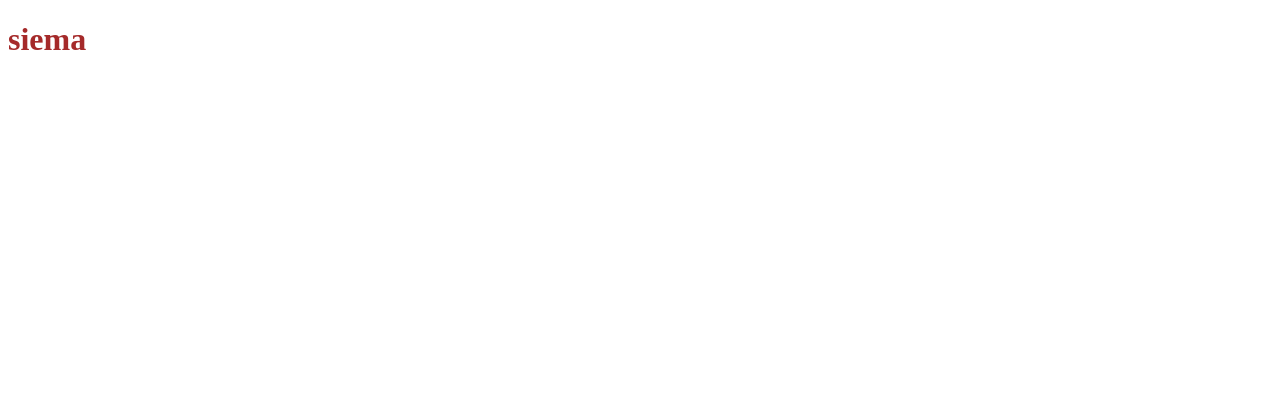
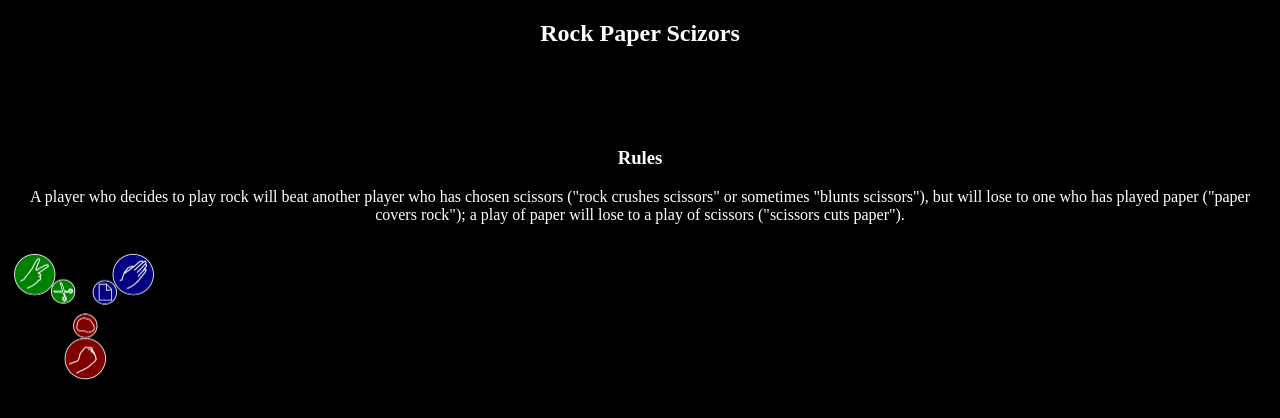
Before and after one commit to KoFi2137/Rock-Paper-Scizors, a website: page index.html in a window 1280 px wide. Drawn offline with Linux system fonts and the light colour scheme.

Commit message:
rules section

```diff
--- a/css/style.css
+++ b/css/style.css
@@ -1,3 +1,17 @@
-h1 {
-    color: brown;
+body {
+    background-color: black;
 }
+#top h1 {
+    color: white;
+    text-align: center;
+}
+#rules {
+    margin-top: 100px;
+}
+#rules h3, p {
+    color: white;
+    text-align: center;
+}
+#fota1 {
+    width: 150px;
+}
--- a/index.html
+++ b/index.html
@@ -3,11 +3,25 @@
 <head>
     <meta charset="UTF-8">
     <meta name="viewport" content="width=device-width, initial-scale=1.0">
-    <title>Document</title>
+    <title>Rock paper scizors</title>
     <link rel="stylesheet" href="css/style.css">
 </head>
 <body>
-    <h1>siema</h1>
+    <section id="top">
+        <h1>Rock Paper Scizors</h1>
+    </section>
+    <section id="rules">
+        <div>
+            <h3>Rules</h3>
+            <p>A player who decides to play rock will beat another player who has chosen scissors ("rock crushes scissors" or sometimes "blunts scissors"), but will lose to one who has played paper ("paper covers rock"); a play of paper will lose to a play of scissors ("scissors cuts paper").
+            </p>
+        </div>
+    </section>
+    <section>
+        <div class="zdjecia">
+            <img id="fota1" src="./images/rules.png" alt="fota">
+        </div>
+    </section>
 	<script src="js/script.js"></script>
 </body>
 
```
Also changed, not shown: images/rules.png (added), images/wojownik 1.jpg (added).
